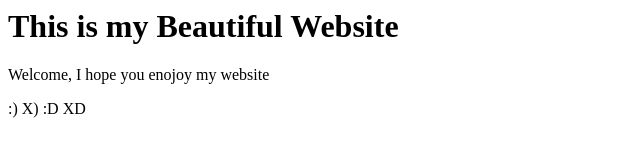
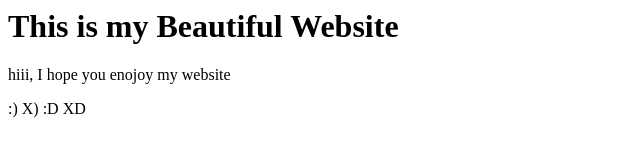
Before and after one commit to rohit1099/rohit-first-repo, a plain HTML site: page index.html in a window 1280 px wide. Shown: the full height of the page, 0-640 px from the left. Drawn offline with Linux system fonts and the light colour scheme.

Commit message:
change welcome to hiii

```diff
--- a/index.html
+++ b/index.html
@@ -1,6 +1,6 @@
 <html>
 <title>this is my website</title>
 <h1>This is my Beautiful Website</h1>
-<p>Welcome, I hope you enojoy my website</p>
+<p>hiii, I hope you enojoy my website</p>
 <p> :) X) :D XD</p>
 </html>
```
